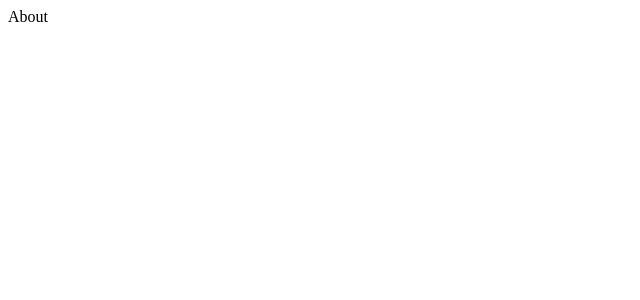
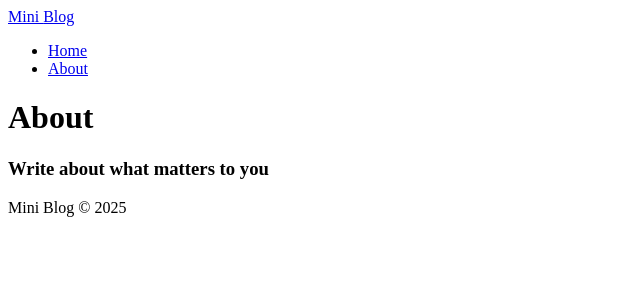
Before and after one commit to lucasldemello/react-zero-to-mastery-course, a React (Vite) app in the folder projects/miniblog/: page /about in a window 1280 px wide. Shown: the top 300 px of the page, without its empty margins (0-640 px from the left). Built offline with nearby package versions, Linux system fonts and the light colour scheme.

Commit message:
feat: Adding footer and navbar components

```diff
--- a/projects/miniblog/src/App.jsx
+++ b/projects/miniblog/src/App.jsx
@@ -1,6 +1,10 @@
 import "./App.css";
 
 import { BrowserRouter, Route, Routes, Navigate } from "react-router-dom";
+
+// Components
+import Navbar from "./components/Navbar";
+import Footer from "./components/Footer";
 
 // Pages
 import Home from "./pages/Home/Home";
@@ -10,10 +14,12 @@
   return (
     <div className="App">
       <BrowserRouter>
+        <Navbar />
         <Routes>
           <Route path="/" element={<Home />} />
           <Route path="/about" element={<About />} />
         </Routes>
+        <Footer />
       </BrowserRouter>
     </div>
   );
--- /dev/null
+++ b/projects/miniblog/src/components/Footer.jsx
@@ -0,0 +1,14 @@
+import styles from "./Footer.module.css";
+
+import React from "react";
+
+const Footer = () => {
+  return (
+    <footer>
+      <h3>Write about what matters to you</h3>
+      <p>Mini Blog &copy; 2025</p>
+    </footer>
+  );
+};
+
+export default Footer;
--- /dev/null
+++ b/projects/miniblog/src/components/Navbar.jsx
@@ -0,0 +1,23 @@
+import { NavLink } from "react-router-dom";
+
+import styles from "./Navbar.module.css";
+
+const Navbar = () => {
+  return (
+    <nav className={styles.navbar}>
+      <NavLink to="/" className={styles.logo}>
+        Mini <span>Blog</span>
+      </NavLink>
+      <ul>
+        <li>
+          <NavLink to="/">Home</NavLink>
+        </li>
+        <li>
+          <NavLink to="/about">About</NavLink>
+        </li>
+      </ul>
+    </nav>
+  );
+};
+
+export default Navbar;
--- a/projects/miniblog/src/pages/About/About.jsx
+++ b/projects/miniblog/src/pages/About/About.jsx
@@ -2,7 +2,11 @@
 import styles from "./About.module.css";
 
 const About = () => {
-  return <div>About</div>;
+  return (
+    <div>
+      <h1>About</h1>
+    </div>
+  );
 };
 
 export default About;
--- a/projects/miniblog/src/pages/Home/Home.jsx
+++ b/projects/miniblog/src/pages/Home/Home.jsx
@@ -2,7 +2,11 @@
 import styles from "./Home.module.css";
 
 const Home = () => {
-  return <div>Home</div>;
+  return (
+    <div>
+      <h1>Home</h1>
+    </div>
+  );
 };
 
 export default Home;
```
Also changed, not shown: projects/miniblog/src/components/Footer.module.css (added), projects/miniblog/src/components/Navbar.module.css (added).
